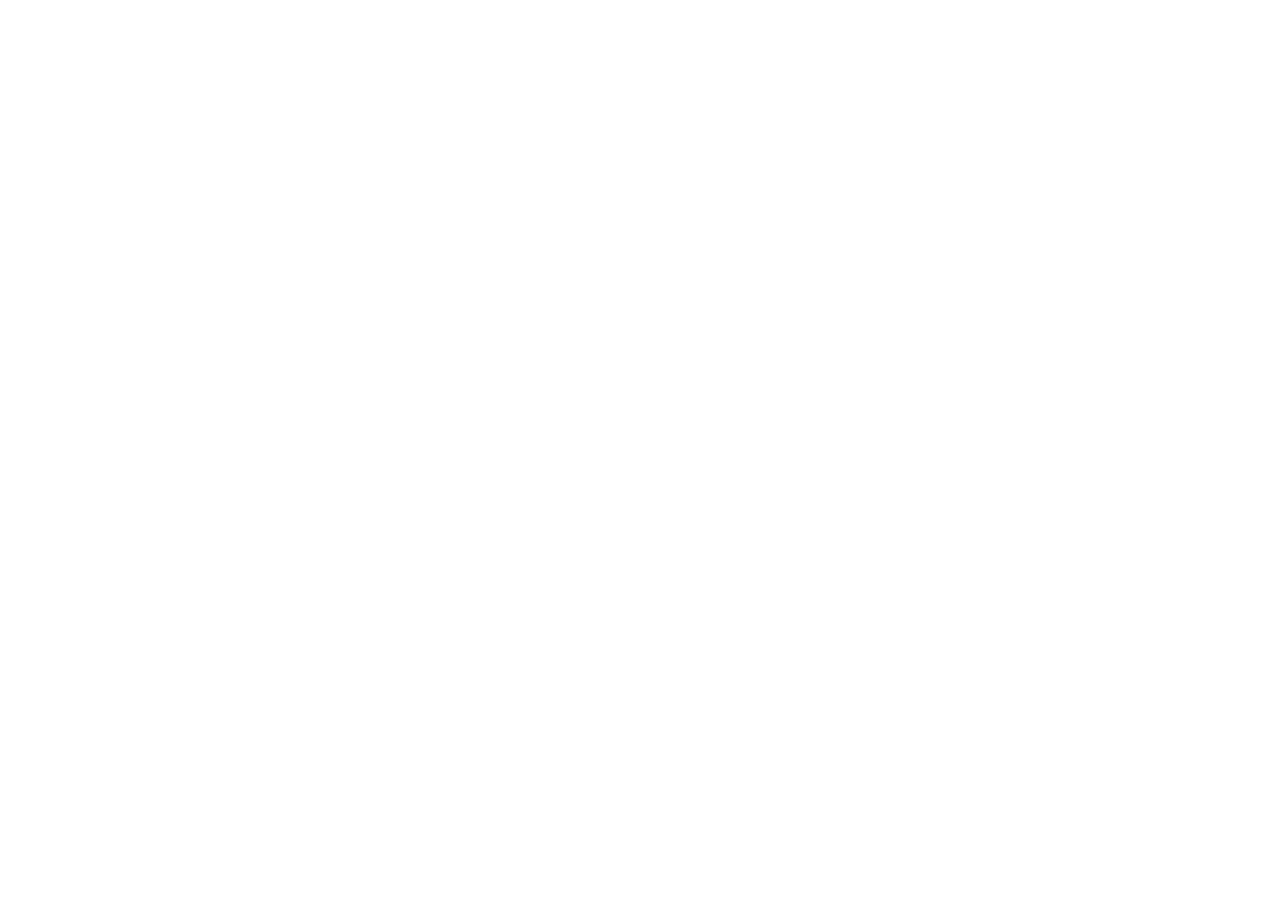
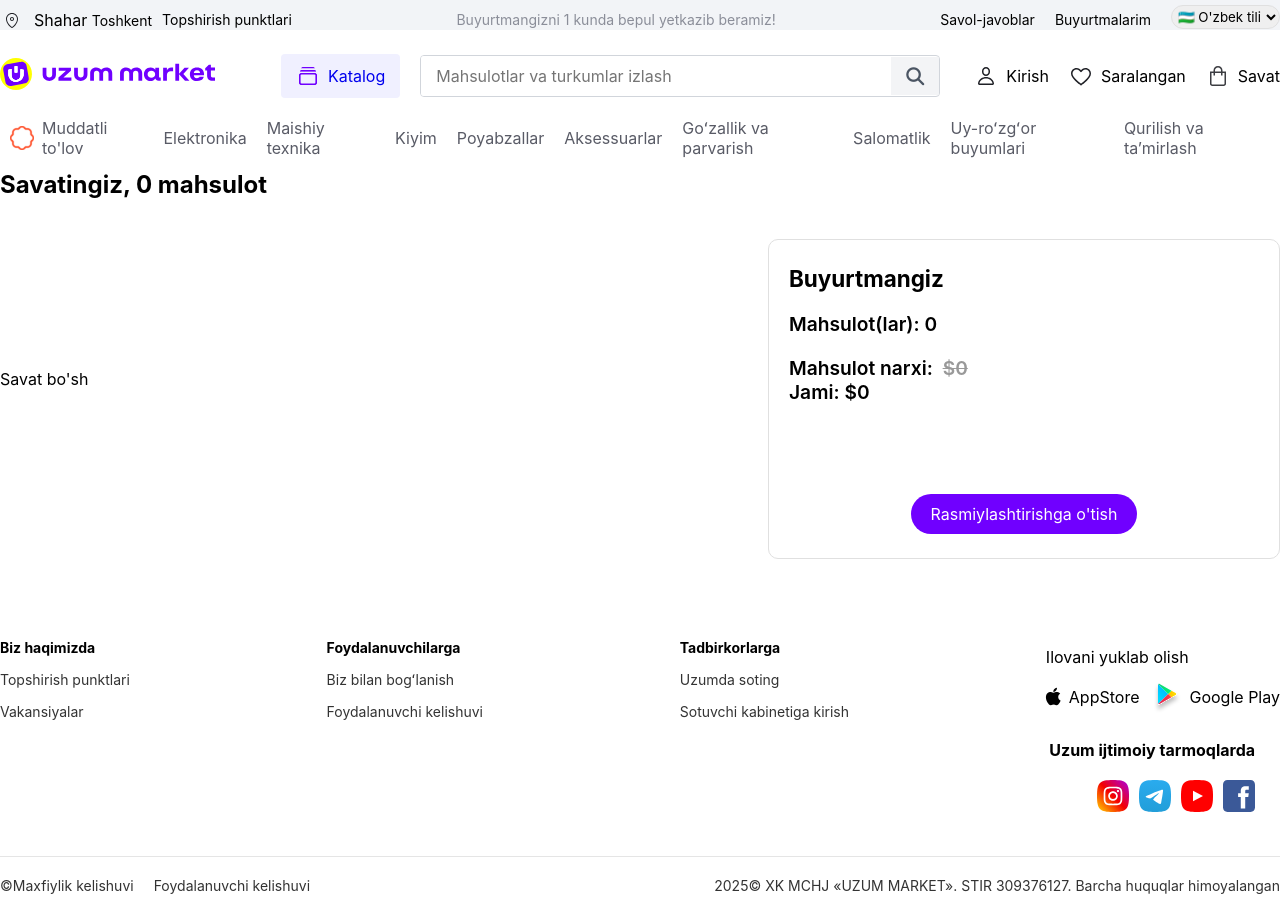
Before and after one commit to NorkulovAzim/Uzum-Market, a React (Vite) app: page /cart in a window 1280 px wide. Before the commit this address had no page. Before the commit the page ends 800 px from the top, so only its background shows below. Built offline with nearby package versions, Linux system fonts and the light colour scheme.

Commit message:
language

```diff
--- a/package.json
+++ b/package.json
@@ -14,8 +14,10 @@
     "@fortawesome/free-solid-svg-icons": "^7.1.0",
     "@fortawesome/react-fontawesome": "^3.1.0",
     "axios": "^1.13.2",
+    "i18next": "^25.6.1",
     "react": "^19.1.1",
     "react-dom": "^19.1.1",
+    "react-i18next": "^16.2.4",
     "react-loading-indicators": "^1.0.1",
     "react-loading-skeleton": "^3.5.0",
     "react-router-dom": "^7.9.5",
--- a/src/App.css
+++ b/src/App.css
@@ -149,6 +149,7 @@
 
 .header-category {
   display: flex;
+  justify-content: space-between;
   align-items: center;
   gap: 20px;
   padding: 20px 10px;
@@ -579,3 +580,124 @@
   color: #333;
   margin: 0;
 }
+
+.language-select {
+  display: flex;
+  justify-content: center;
+  align-items: center;
+  border: 1px solid #e0e0e0;
+  border-radius: 12px;
+  padding: 2px;
+  margin-bottom: 5px;
+  outline: none;
+}
+
+.cart-wrap {
+  background-color: transparent;
+  border: 1px solid #e0e0e0;
+  border-radius: 20px;
+  padding: 20px;
+  margin-top: 40px;
+  width: 80%;
+  display: flex;
+  flex-direction: column;
+}
+
+.cart-item {
+  display: flex;
+  justify-content: space-between;
+  align-items: center;
+  width: 100%;
+  padding: 10px 0;
+  border-bottom: 1px solid #e0e0e0;
+  box-sizing: border-box;
+}
+
+.cart-info {
+  flex: 0.6;
+  text-align: left;
+}
+
+.cart-item p {
+  display: flex;
+  justify-content: flex-start;
+  align-items: center;
+  text-align: start;
+  gap: 10px;
+}
+
+.cart-item img {
+  width: 100px;
+  height: 100px;
+}
+
+.cart-content {
+  display: flex;
+  justify-content: space-between;
+  align-items: center;
+  gap: 40px;
+}
+
+.cart-total {
+  margin-top: 40px;
+  height: 20rem;
+  width: 40%;
+  padding: 10px 20px;
+  background-color: transparent;
+  border-radius: 10px;
+  display: flex;
+  flex-direction: column;
+  justify-content: center;
+  align-items: flex-start;
+  font-weight: 600;
+  font-size: 1.2rem;
+  gap: 20px;
+  border: 1px solid #e0e0e0;
+}
+
+.cart-total button {
+  margin: 0 auto;
+  padding: 10px 50px;
+  background-color: #7000ff;
+  color: white;
+  border-radius: 8px;
+  font-size: 16px;
+  border: none;
+  cursor: pointer;
+  margin-top: 70px;
+}
+
+.old-price {
+  text-decoration: line-through;
+  color: #999;
+  margin-left: 5px;
+}
+
+.cart-count {
+  display: flex;
+  align-items: center;
+  justify-content: center;
+  gap: 20px;
+  /* background-color: #474747; */
+  padding: 10px 40px;
+  border: 1px solid #e0e0e086;
+  border-radius: 40px;
+}
+
+.cart-content button {
+  background-color: #7000ff;
+  border: none;
+  padding: 10px 20px;
+  color: white;
+  display: flex;
+  align-items: center;
+  justify-content: center;
+  border-radius: 20px;
+  cursor: pointer;
+}
+
+.cart-count span {
+  font-size: 1.1rem;
+  font-weight: 600;
+  padding: 5px 10px;
+}
--- a/src/App.jsx
+++ b/src/App.jsx
@@ -4,6 +4,7 @@
 import { Context } from "./context";
 import Layout from "./components/Layout";
 import HomePage from "./pages/HomePage";
+import CartPage from "./pages/CartPage";
 import "./App.css";
 
 const App = () => {
@@ -13,6 +14,7 @@
       <Routes>
         <Route element={<Layout />}>
           <Route path="/" element={<HomePage />} />
+          <Route path="/cart" element={<CartPage />} />
         </Route>
       </Routes>
     </Context.Provider>
--- a/src/components/Footer.jsx
+++ b/src/components/Footer.jsx
@@ -4,31 +4,34 @@
 import YouTube from "../assets/youtube.svg";
 import Facebook from "../assets/facebook.svg";
 
+import { useTranslation } from "react-i18next";
+
 const Footer = () => {
+  const { t } = useTranslation();
   return (
     <footer>
       <div className="container">
         <div className="footer-links">
           <div className="footer-nav">
-            <a href="#">Biz haqimizda</a>
-            <a href="#">Topshirish punktlari</a>
-            <a href="#">Vakansiyalar</a>
+            <a href="#">{t("footer.about")}</a>
+            <a href="#">{t("footer.delivery")}</a>
+            <a href="#">{t("footer.vacancies")}</a>
           </div>
 
           <div className="footer-nav">
-            <a href="#">Foydalanuvchilarga</a>
-            <a href="#">Biz bilan bogʻlanish</a>
-            <a href="#">Savol-Javob</a>
+            <a href="#">{t("footer.toUsers")}</a>
+            <a href="#">{t("footer.contactUs")}</a>
+            <a href="#">{t("footer.terms")}</a>
           </div>
 
           <div className="footer-nav">
-            <a href="#">Tadbirkorlarga</a>
-            <a href="#">Uzumda soting</a>
-            <a href="#">Sotuvchi kabinetiga kirish</a>
+            <a href="#">{t("footer.entrepreneurs")}</a>
+            <a href="#">{t("footer.sellOnUzum")}</a>
+            <a href="#">{t("footer.adminPanel")}</a>
           </div>
 
           <div className="footer-social">
-            <p>Ilovani yuklab olish</p>
+            <p>{t("footer.application")}</p>
             <div className="social-icons">
               <a href="#">
                 <i className="fa-brands fa-apple"></i>
@@ -44,7 +47,7 @@
         </div>
 
         <div className="footer-bottom">
-          <p>Uzum ijtimoiy tarmoqlarda</p>
+          <p>{t("footer.socialMedia")}</p>
           <div className="footer-smm">
             <a href="#">
               <img src={Instagram} alt="" />
@@ -65,16 +68,13 @@
 
         <div className="footer-copyright">
           <div className="footer-text">
-            <p>©Maxfiylik kelishuvi</p>
+            <p>{t("footer.copyright")}</p>
 
-            <p>Foydalanuvchi kelishuvi</p>
+            <p>{t("footer.terms")}</p>
           </div>
 
           <div className="footer-text-2">
-            <p>
-              «2025© XK MCHJ «UZUM MARKET». STIR 309376127. Barcha huquqlar
-              himoyalangan»
-            </p>
+            <p>{t("footer.privacy")}</p>
           </div>
         </div>
       </div>
--- a/src/components/Header.jsx
+++ b/src/components/Header.jsx
@@ -1,8 +1,8 @@
-import { Link, NavLink } from "react-router-dom";
+import { NavLink } from "react-router-dom";
+import { useEffect } from "react";
 import useAppContext from "../hooks/useAppContext";
 
 import LocationSvg from "../assets/location.svg";
-import UzbFlag from "../assets/uzb.svg";
 import HeaderLogo from "../assets/header-logo.svg";
 import CatalogImg from "../assets/catalog.svg";
 import ProfileImg from "../assets/profile.svg";
@@ -10,10 +10,28 @@
 import CartImg from "../assets/Cart.svg";
 import UnionSvg from "../assets/union.svg";
 
+import { useTranslation } from "react-i18next";
+
 const Header = () => {
+  const { t, i18n } = useTranslation();
   const { cart } = useAppContext();
 
-  const totalCount = cart.reduce((sum, item) => sum + item.count, 0);
+  useEffect(() => {
+    const savedLang = localStorage.getItem("appLanguage");
+    if (savedLang) {
+      i18n.changeLanguage(savedLang);
+    }
+  }, [i18n]);
+
+  const changeLanguage = (lng) => {
+    i18n.changeLanguage(lng);
+    localStorage.setItem("appLanguage", lng); // tilni saqlaymiz
+  };
+
+  const uniqueProducts = [
+    ...new Map(cart.map((item) => [item.id, item])).values(),
+  ];
+  const totalCount = uniqueProducts.length;
 
   return (
     <header>
@@ -22,7 +40,7 @@
           <div className="location">
             <img src={LocationSvg} alt="" />
             <p>
-              Shahar: <a href="#">Toshkent</a>
+              {t("header.city")} <a href="#">Toshkent</a>
             </p>
             <div className="order-place">
               <a href="#">Topshirish punktlari</a>
@@ -30,37 +48,39 @@
           </div>
 
           <div className="status-bar">
-            <p>Buyurtmangizni 1 kunda bepul yetkazib beramiz!</p>
+            <p>{t("header.order")}</p>
           </div>
 
           <div className="faq-link">
-            <a href="#">Savol-javoblar</a>
-            <a href="#">Buyurtmalarim</a>
-            <a className="lang" href="#">
-              <img src={UzbFlag} alt="" />
-              Оʻzbekcha
-            </a>
+            <a href="#">{t("header.faq")}</a>
+            <a href="#">{t("header.myOrder")}</a>
+
+            <select
+              className="language-select"
+              value={i18n.language}
+              onChange={(e) => changeLanguage(e.target.value)}
+            >
+              <option value="uz">🇺🇿 O'zbek tili</option>
+              <option value="en">🇬🇧 English</option>
+            </select>
           </div>
         </div>
 
         <div className="header-content">
           <div className="logo">
-            <a href="#">
+            <NavLink to="/">
               <img src={HeaderLogo} alt="" />
-            </a>
+            </NavLink>
           </div>
 
           <div className="catalog">
             <a href="#">
               <img src={CatalogImg} alt="" />
-              Katalog
+              {t("headerBottom.catalog")}
             </a>
 
             <div className="search-box">
-              <input
-                type="text"
-                placeholder="Mahsulotlar va turkumlar izlash"
-              />
+              <input type="text" placeholder={t("headerBottom.inputSearch")} />
               <button>
                 <i className="fa fa-search"></i>
               </button>
@@ -70,38 +90,44 @@
           <div className="cart-section">
             <a href="#">
               <img src={ProfileImg} alt="" />
-              Kirish
+              {t("headerBottom.LogIn")}
             </a>
 
             <a href="#">
               <img src={LikedImg} alt="" />
-              Saralangan
+              {t("headerBottom.liked")}
             </a>
 
-            <a href="#" className="cart-link">
+            <NavLink to="/cart" className="cart-link">
               <img src={CartImg} alt="Cart" />
-              Savat
+              {t("headerBottom.cart")}
               {totalCount > 0 && (
                 <span className="cart-badge">{totalCount}</span>
               )}
-            </a>
+            </NavLink>
           </div>
         </div>
 
         <div className="header-category">
           <NavLink to="/">
             <img src={UnionSvg} alt="" />
-            Muddatli to'lov
+            {t("headerNav.payment")}
           </NavLink>
-          <NavLink to="/Elektronika">Elektronika</NavLink>
-          <NavLink to="/Maishiy-texnika">Maishiy texnika</NavLink>
-          <NavLink to="/Kiyim">Kiyim</NavLink>
-          <NavLink to="/Poyabzallar">Poyabzallar</NavLink>
-          <NavLink to="/Aksessuarlar">Aksessuarlar</NavLink>
-          <NavLink to="/Go'zallik-va-parvarish">Goʻzallik va parvarish</NavLink>
-          <NavLink to="/Salomatlik">Salomatlik</NavLink>
-          <NavLink to="/Uy-roʻzgʻor buyumlari">Uy-roʻzgʻor buyumlari</NavLink>
-          <NavLink to="/Qurilish va taʼmirlash">Qurilish va taʼmirlash</NavLink>
+          <NavLink to="/Elektronika">{t("headerNav.electronics")}</NavLink>
+          <NavLink to="/Maishiy-texnika">{t("headerNav.household")}</NavLink>
+          <NavLink to="/Kiyim">{t("headerNav.clothes")}</NavLink>
+          <NavLink to="/Poyabzallar">{t("headerNav.shoes")}</NavLink>
+          <NavLink to="/Aksessuarlar">{t("headerNav.accessories")}</NavLink>
+          <NavLink to="/Go'zallik-va-parvarish">
+            {t("headerNav.beauty")}
+          </NavLink>
+          <NavLink to="/Salomatlik">{t("headerNav.health")}</NavLink>
+          <NavLink to="/Uy-roʻzgʻor buyumlari">
+            {t("headerNav.homeNeeds")}
+          </NavLink>
+          <NavLink to="/Qurilish va taʼmirlash">
+            {t("headerNav.construction")}
+          </NavLink>
         </div>
       </div>
     </header>
--- /dev/null
+++ b/src/i18n.js
@@ -0,0 +1,22 @@
+import i18n from "i18next";
+import { initReactI18next } from "react-i18next";
+import "../src/locales/uzlang.json";
+
+import en from "../src/locales/Enlang.json";
+import uz from "../src/locales/uzlang.json";
+
+const resources = {
+  uz: {
+    translation: uz,
+  },
+  en: {
+    translation: en,
+  },
+};
+
+i18n.use(initReactI18next).init({
+  resources,
+  lng: "uz",
+});
+
+export default i18n;
--- /dev/null
+++ b/src/locales/enlang.json
@@ -0,0 +1,51 @@
+{
+  "header": {
+    "city": "City",
+    "order": "We deliver your order for free in 1 day!",
+    "faq": "FAQs",
+    "myOrder": "My Orders"
+  },
+  "headerBottom": {
+    "catalog": "Catalog",
+    "inputSearch": "Search for products and categories",
+    "LogIn": "Login",
+    "liked": "Liked",
+    "cart": "Cart"
+  },
+  "headerNav": {
+    "payment": "Fixed payment",
+    "electronics": "Electronics",
+    "household": "Home appliances",
+    "clothes": "Clothes",
+    "shoes": "Shoes",
+    "accessories": "Accessories",
+    "beauty": "Beauty",
+    "health": "Health",
+    "homeNeeds": "Household items",
+    "construction": "Construction"
+  },
+  "hero": {
+    "cheapProducts": "Cheap prices",
+    "error": "An error occurred.",
+    "showMore": "Show more 20"
+  },
+  "cards": {
+    "tomorrow": "Order now",
+    "comments": "Comments"
+  },
+  "footer": {
+    "about": "About us",
+    "delivery": "Delivery points",
+    "vacancies": "Vacancies",
+    "toUsers": "To users",
+    "contactUs": "Contact us",
+    "entrepreneurs": "For entrepreneurs",
+    "sellOnUzum": "Sell on Uzum",
+    "adminPanel": "Login to cabinet",
+    "application": "Download the app",
+    "socialMedia": "Uzum social media",
+    "copyright": "©Confidentiality agreement",
+    "terms": "User Agreement",
+    "privacy": "2025© XK MCHJ «UZUM MARKET». STIR 309376127. All rights reserved"
+  }
+}
--- /dev/null
+++ b/src/locales/uzlang.json
@@ -0,0 +1,51 @@
+{
+  "header": {
+    "city": "Shahar",
+    "order": "Buyurtmangizni 1 kunda bepul yetkazib beramiz!",
+    "faq": "Savol-javoblar",
+    "myOrder": "Buyurtmalarim"
+  },
+  "headerBottom": {
+    "catalog": "Katalog",
+    "inputSearch": "Mahsulotlar va turkumlar izlash",
+    "LogIn": "Kirish",
+    "liked": "Saralangan",
+    "cart": "Savat"
+  },
+  "headerNav": {
+    "payment": "Muddatli to'lov",
+    "electronics": "Elektronika",
+    "household": "Maishiy texnika",
+    "clothes": "Kiyim",
+    "shoes": "Poyabzallar",
+    "accessories": "Aksessuarlar",
+    "beauty": "Goʻzallik va parvarish",
+    "health": "Salomatlik",
+    "homeNeeds": "Uy-roʻzgʻor buyumlari",
+    "construction": "Qurilish va taʼmirlash"
+  },
+  "hero": {
+    "cheapProducts": "Arzon narxlar",
+    "error": "Xatolik yuz berdi.",
+    "showMore": "Yana koʻrsatish 20"
+  },
+  "cards": {
+    "tomorrow": "Ertaga",
+    "comments": "Sharhlar"
+  },
+  "footer": {
+    "about": "Biz haqimizda",
+    "delivery": "Topshirish punktlari",
+    "vacancies": "Vakansiyalar",
+    "toUsers": "Foydalanuvchilarga",
+    "contactUs": "Biz bilan bogʻlanish",
+    "entrepreneurs": "Tadbirkorlarga",
+    "sellOnUzum": "Uzumda soting",
+    "adminPanel": "Sotuvchi kabinetiga kirish",
+    "application": "Ilovani yuklab olish",
+    "socialMedia": "Uzum ijtimoiy tarmoqlarda",
+    "copyright": "©Maxfiylik kelishuvi",
+    "terms": "Foydalanuvchi kelishuvi",
+    "privacy": "2025© XK MCHJ «UZUM MARKET». STIR 309376127. Barcha huquqlar himoyalangan"
+  }
+}
--- a/src/main.jsx
+++ b/src/main.jsx
@@ -1,6 +1,7 @@
 import { createRoot } from "react-dom/client";
 import { BrowserRouter } from "react-router-dom";
 import "./index.css";
+import "./i18n.js";
 import App from "./App.jsx";
 
 createRoot(document.getElementById("root")).render(
--- /dev/null
+++ b/src/pages/CartPage.jsx
@@ -0,0 +1,88 @@
+import React, { useMemo } from "react";
+import useAppContext from "../hooks/useAppContext";
+
+const CartPage = () => {
+  const { cart, setCart } = useAppContext();
+
+  const handleIncrement = (id) => {
+    setCart((prevCart) =>
+      prevCart.map((item) =>
+        item.id === id ? { ...item, count: item.count + 1 } : item
+      )
+    );
+  };
+
+  const handleDecrement = (id) => {
+    setCart((prevCart) =>
+      prevCart
+        .map((item) =>
+          item.id === id ? { ...item, count: item.count - 1 } : item
+        )
+        .filter((item) => item.count > 0)
+    );
+  };
+
+  const totalPrice = useMemo(
+    () => cart.reduce((acc, item) => acc + item.price * item.count, 0),
+    [cart]
+  );
+
+  const totalOldPrice = useMemo(
+    () =>
+      cart.reduce((acc, item) => acc + item.discountPercentage * item.count, 0),
+    [cart]
+  );
+
+  const totalProducts = cart.length;
+
+  return (
+    <section className="cart-page">
+      <div className="container">
+        <div className="cart-title">
+          <h2>
+            Savatingiz, <span>{totalProducts} mahsulot</span>
+          </h2>
+        </div>
+
+        <div className="cart-content">
+          {cart.length === 0 ? (
+            <p>Savat bo'sh</p>
+          ) : (
+            <div className="cart-wrap">
+              {cart.map((item) => (
+                <div key={item.id} className="cart-item">
+                  <img src={item.thumbnail} alt={item.title} />
+                  <div className="cart-info">
+                    <p>{item.title}</p>
+                    <p>Narxi: ${item.price}</p>
+                    <p>Soni: {item.count}</p>
+                  </div>
+                  <div className="cart-count">
+                    <button onClick={() => handleDecrement(item.id)}>-</button>
+                    <span className="count">{item.count}</span>
+                    <button onClick={() => handleIncrement(item.id)}>+</button>
+                  </div>
+                </div>
+              ))}
+            </div>
+          )}
+
+          <div className="cart-total">
+            <h3>Buyurtmangiz</h3>
+            <p>Mahsulot(lar): {totalProducts}</p>
+            <div className="cart-total-item">
+              <p>
+                Mahsulot narxi:{" "}
+                <span className="old-price">${totalOldPrice}</span>
+              </p>
+              <p>Jami: ${totalPrice}</p>
+            </div>
+            <button>Rasmiylashtirishga o'tish</button>
+          </div>
+        </div>
+      </div>
+    </section>
+  );
+};
+
+export default CartPage;
```
Also changed, not shown: src/components/Card.jsx (+7 -2 lines), src/pages/HomePage.jsx (+20 -15 lines), 1 other file (tests, documents, lock files or other folders).
